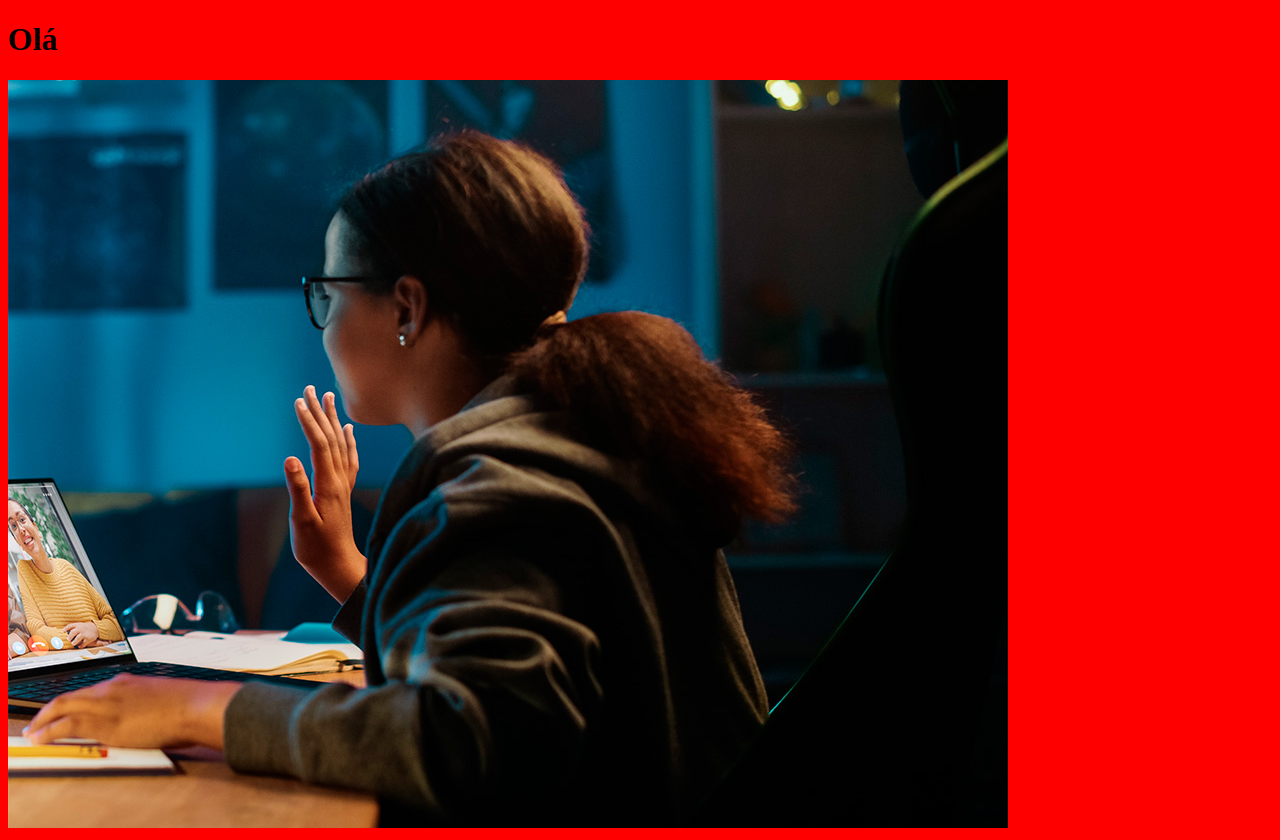
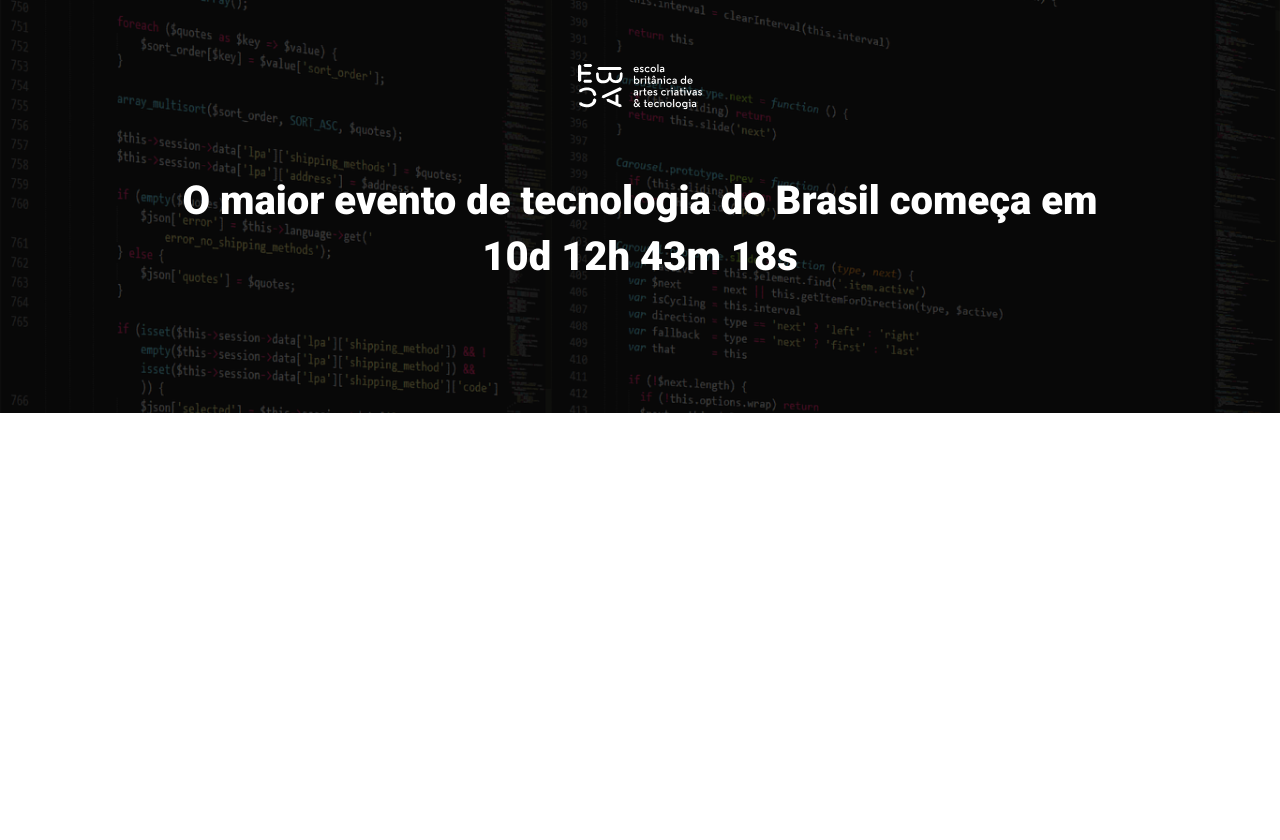
Before and after one commit to IsacJfs/evento-ebac, a website: page src/index.html in a window 1280 px wide. After the commit the page ends 800 px from the top, so only its background shows below. Drawn offline with nearby package versions, Linux system fonts and the light colour scheme; files that its build step writes are made by us from their sources; files whose address does not match are found by name.

Commit message:
:bookmark: criando o hero

```diff
--- a/src/index.html
+++ b/src/index.html
@@ -1,14 +1,26 @@
 <!DOCTYPE html>
-<html lang="en">
+<html lang="pt-br">
+
 <head>
     <meta charset="UTF-8">
     <meta name="viewport" content="width=device-width, initial-scale=1.0">
     <title>Document</title>
+    <link rel="preconnect" href="https://fonts.googleapis.com">
+    <link rel="preconnect" href="https://fonts.gstatic.com" crossorigin>
+    <link href="https://fonts.googleapis.com/css2?family=Roboto:wght@400;700;900&display=swap" rel="stylesheet">
     <link rel="stylesheet" href="../dist/styles/main.css">
 </head>
+
 <body>
-    <h1>Olá</h1>
-    <img src="./images/backend.png" alt="">
+    <header class="hero">
+        <div class="container">
+            <img class="hero__logo" src="./images/ebac_logo.svg" alt="EBAC">
+            <P class="hero__text">
+                O maior evento de tecnologia do Brasil começa em 10d 12h 43m 18s
+            </P>
+        </div>
+    </header>
     <script src="./scripts/main.js"></script>
 </body>
+
 </html>
--- /dev/null
+++ b/src/styles/_hero.scss
@@ -0,0 +1,51 @@
+.hero {
+    padding-top: 64px;
+    padding-bottom: 64px;
+    background-image: url(../images/fundo.png);
+    background-repeat: no-repeat;
+    background-size: cover;
+    position: relative;
+
+    &::before {
+        content: '';
+        position: absolute;
+        top: 0;
+        left: 0;
+        width: 100%;
+        height: 100%;
+        background-color: rgba(0, 0, 0, 0.7);
+    }
+
+    .container {
+        position: relative;
+    }
+
+    &__text {
+        margin-top: 64px;
+        margin-bottom: 64px;
+        font-size: 40px;
+        line-height: 56px;
+        font-weight: 800;
+        text-align: center;
+
+    }
+
+    &__logo {
+        display: block;
+        margin: 0 auto;
+        max-height: 80px;
+    }
+
+    @media (max-width: 640px) {
+        padding: 40px 0;
+        &__logo {
+            height: 40px;
+        }
+
+        &__text{
+            font-size: 22px;
+            line-height: 24px;
+            margin: 24px 0;
+        }
+    }
+}
--- a/src/styles/main.scss
+++ b/src/styles/main.scss
@@ -1,3 +1,23 @@
+@use 'hero';
+
 * {
-    background-color: red;
+    margin: 0;
+    padding: 0;
+    box-sizing: border-box;
+    font-family: 'Roboto', sans-serif;
+    color: #fff;
 }
+
+.container {
+    max-width: 960px;
+    width: 100%;
+    margin: 0 auto;
+
+    @media (max-width: 640px) {
+        max-width: 80%;
+    }
+
+    @media (max-width: 1024px) {
+        max-width: 90%;
+    }
+}
```
